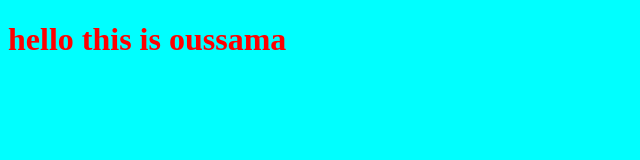
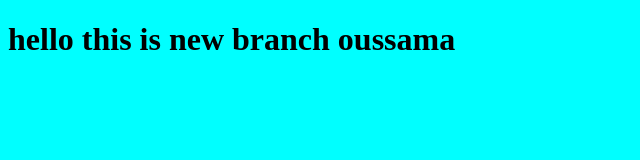
Before and after one commit to oussamapop/myproject, a plain HTML site: page index.html in a window 1280 px wide. Shown: the whole page, without its empty margins (0-640 px from the left). Drawn offline with Linux system fonts and the light colour scheme.

Commit message:
changing style for new branch

```diff
--- a/index.html
+++ b/index.html
@@ -7,7 +7,7 @@
     <link rel="stylesheet" href="style.css" />
   </head>
   <body>
-    <h1>hello this is oussama</h1>
+    <h1>hello this is new branch oussama</h1>
     <script src="app.js"></script>
   </body>
 </html>
--- a/style.css
+++ b/style.css
@@ -1,5 +1,5 @@
 h1 {
-  color: red;
+  color: rgb(0, 0, 0);
 }
 body {
   background-color: aqua;
```
